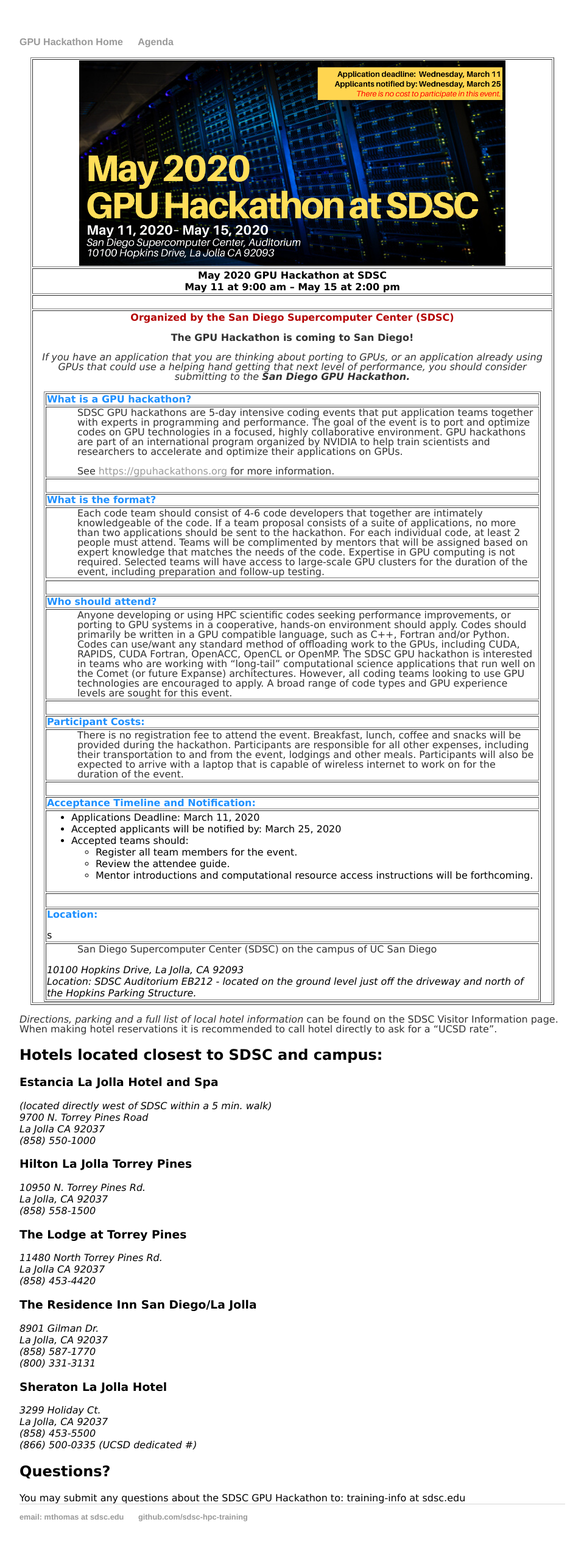
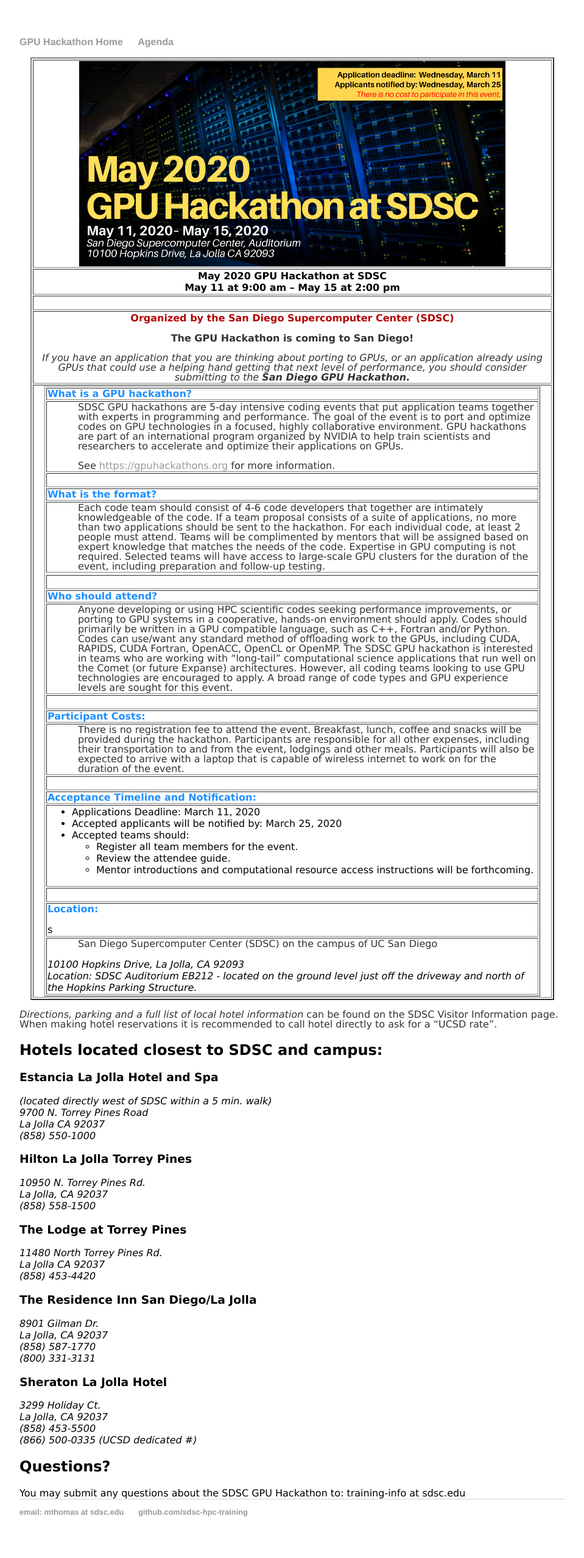
Before and after one commit to sdsc-hpc-training/sdsc-hpc-training.github.io, a Jekyll site: the page built from gpuhackathon/index.html, in a window 1280 px wide. Shown: the whole page at 61% size, without its empty margins (160-1119 px from the left). Built offline with Jekyll 4.4.1, drawn with Linux system fonts in a browser that asks for light colours.

Commit message:
updating gpuhack pages

```diff
--- a/gpuhackathon/index.html
+++ b/gpuhackathon/index.html
@@ -2,7 +2,7 @@
 layout: gpuhack
 title: SDSC GPU Hackathon 2020
 ---
-<table border=1 width=96% align="center">
+<table border=2 width=96% align="center">
 <tr><td align='center' valign='top'>
 <img src="./images/May2020_GPUhack-header.png" alt="SDSC GPU Hackathon" width="700px" />
 </td></tr>
@@ -20,7 +20,8 @@
 or an application already using GPUs that could use a helping hand getting
 that next level of performance, you should consider submitting to the
 <b>San Diego GPU Hackathon.</b></p>
-
+</td></tr>
+<tr><td align='center' valign='top'>
 <table border=1 width=96% align="center">
   <tr><td align='left' valign='top'>
       <p class="sectitle">What is a GPU hackathon?</p>
```
